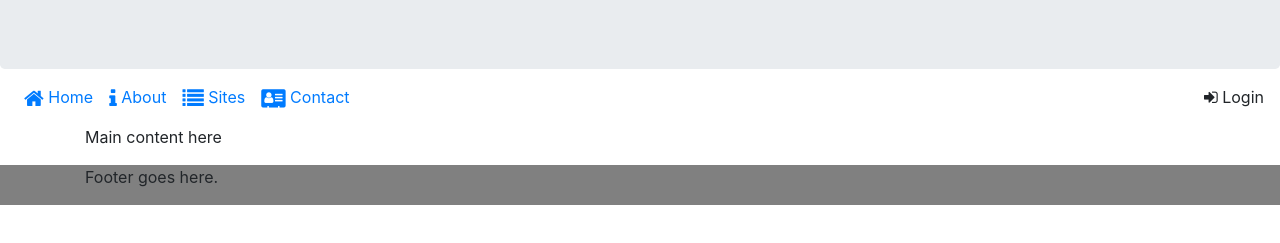
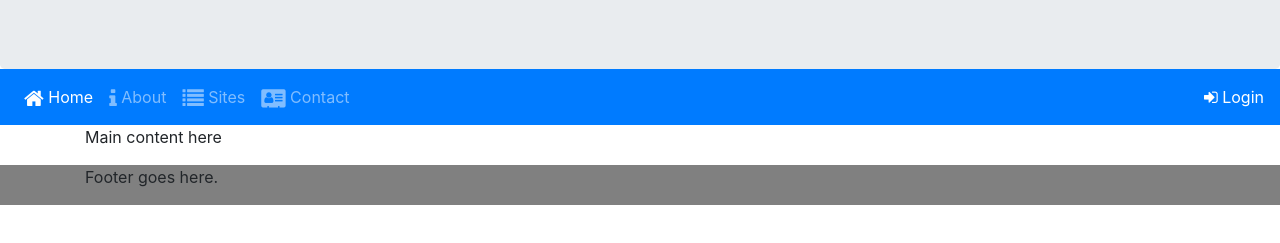
Before and after one commit to MatthewNordstrand/purfectpals, a website: page index.html in a window 1280 px wide. Shown: the part 161-404 px from the top of the page. Drawn offline with nearby package versions, Linux system fonts and the light colour scheme.

Commit message:
Colored navbar to actually be visible

```diff
--- a/index.html
+++ b/index.html
@@ -28,16 +28,16 @@
         </div>
     </header>
 
-    <nav class="navbar navbar-expand-sm sticky-top">
+    <nav class="navbar navbar-expand-sm navbar-dark bg-primary sticky-top">
         <button class="navbar-toggler" type="button" data-toggle="collapse" data-target="#siteNavbar">
             <span class="navbar-toggler-icon"></span>
         </button>
         <div class="collapse navbar-collapse" id="siteNavbar">
             <ul class="navbar-nav">
                 <li class="nav-item active"><a class="nav-link" href="#"><i class="fa fa-home fa-lg"></i> Home</a></li>
-                <li class="nav-item"><a class="nav-link" href="aboutus.html"><i class="fa fa-info fa-lg"></i> About</a></li>
+                <li class="nav-item"><a class="nav-link" href="#"><i class="fa fa-info fa-lg"></i> About</a></li>
                 <li class="nav-item"><a class="nav-link" href="#"><i class="fa fa-list fa-lg"></i> Sites</a></li>
-                <li class="nav-item"><a class="nav-link" href="contactus.html"><i class="fa fa-address-card fa-lg"></i> Contact</a></li>
+                <li class="nav-item"><a class="nav-link" href="#"><i class="fa fa-address-card fa-lg"></i> Contact</a></li>
             </ul>
             <span class="navbar-text ml-auto">
                 <a role="button" data-toggle="modal" data-target="#loginModal">
```
Also changed, not shown: 1 other file.
